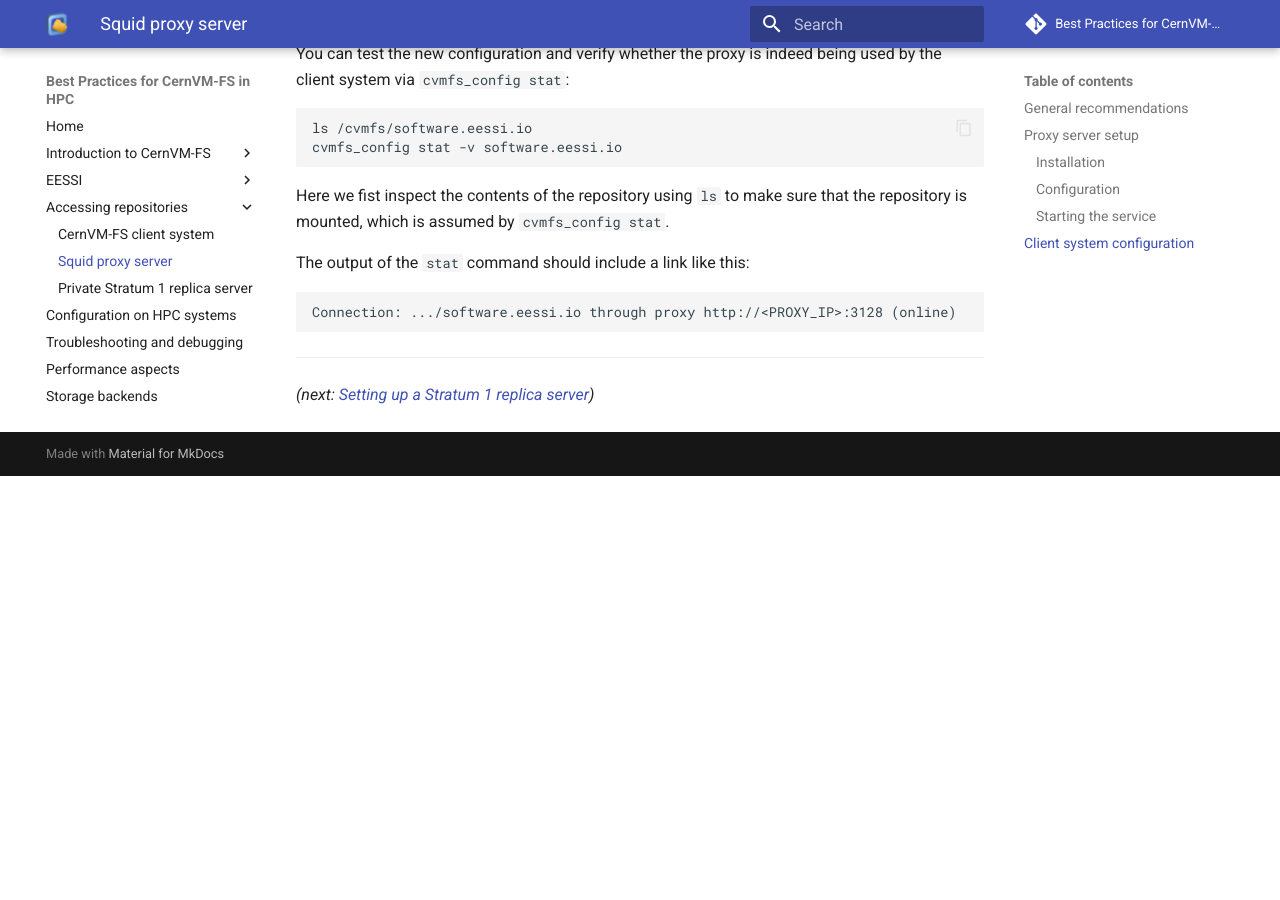
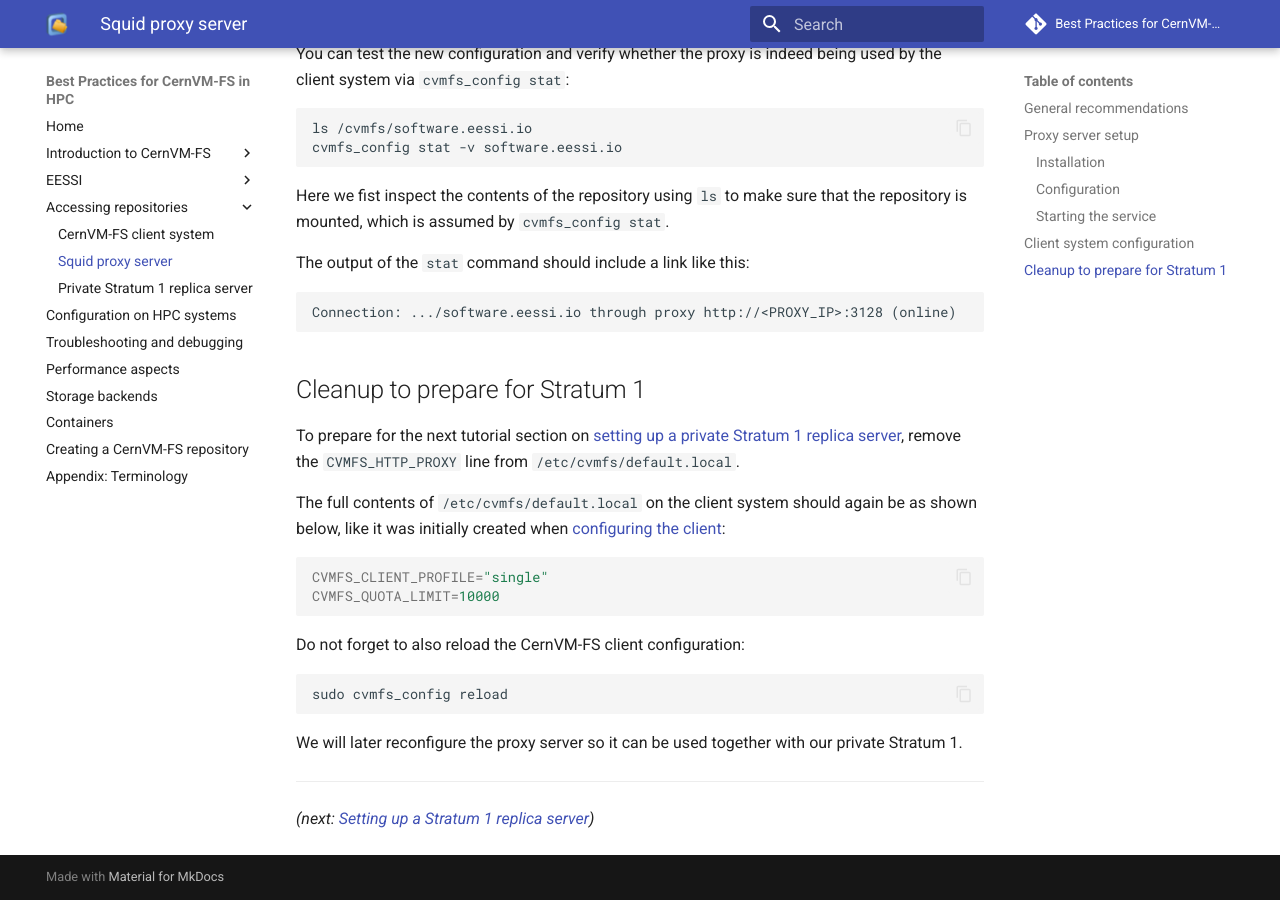
Before and after one commit to multixscale/cvmfs-tutorial-hpc-best-practices, an MkDocs documentation site: the page built from docs/access/proxy.md, in a window 1280 px wide and 900 px high, scrolled down 2787 px. Built offline with MkDocs 1.6.1 and Material for MkDocs 9.7.7, drawn with Linux system fonts in a browser that asks for light colours; comment, search, counter and statistics services are not loaded; before the commit the page ends 3263 px from its top, so only the background shows below that.

Commit message:
cleanup of CVMFS_HTTP_PROXY before Stratum 1

````diff
--- a/docs/access/proxy.md
+++ b/docs/access/proxy.md
@@ -151,6 +151,26 @@
 Connection: .../software.eessi.io through proxy http://<PROXY_IP>:3128 (online)
 ```
 
+## Cleanup to prepare for Stratum 1
+
+To prepare for the next tutorial section on [setting up a private Stratum 1 replica server](stratum1.md),
+remove the `CVMFS_HTTP_PROXY` line from `/etc/cvmfs/default.local`.
+
+The full contents of `/etc/cvmfs/default.local` on the client system should again be as shown below, like it was initially created when
+[configuring the client](client.md##minimal_configuration):
+
+``` { .ini .copy }
+CVMFS_CLIENT_PROFILE="single"
+CVMFS_QUOTA_LIMIT=10000
+```
+
+Do not forget to also reload the CernVM-FS client configuration:
+```{ .bash .copy }
+sudo cvmfs_config reload
+```
+
+We will later reconfigure the proxy server so it can be used together with our private Stratum 1.
+
 ---
 
 *(next: [Setting up a Stratum 1 replica server](stratum1.md))*
````
